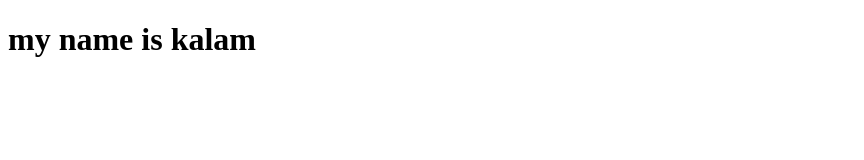
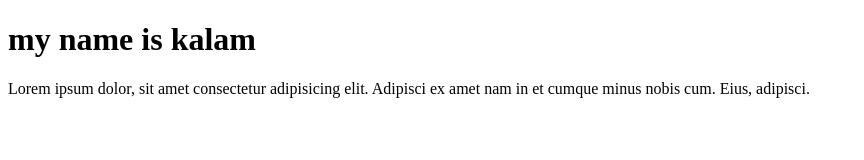
Before and after one commit to HamidurRahman01/Hamid, a plain HTML site: page index.html in a window 1280 px wide. Shown: the whole page, without its empty margins (0-864 px from the left). Drawn offline with Linux system fonts and the light colour scheme.

Commit message:
add paragraph

```diff
--- a/index.html
+++ b/index.html
@@ -8,5 +8,6 @@
 </head>
 <body>
     <h1>my name is kalam</h1>
+    <p>Lorem ipsum dolor, sit amet consectetur adipisicing elit. Adipisci ex amet nam in et cumque minus nobis cum. Eius, adipisci.</p>
 </body>
 </html>
```
